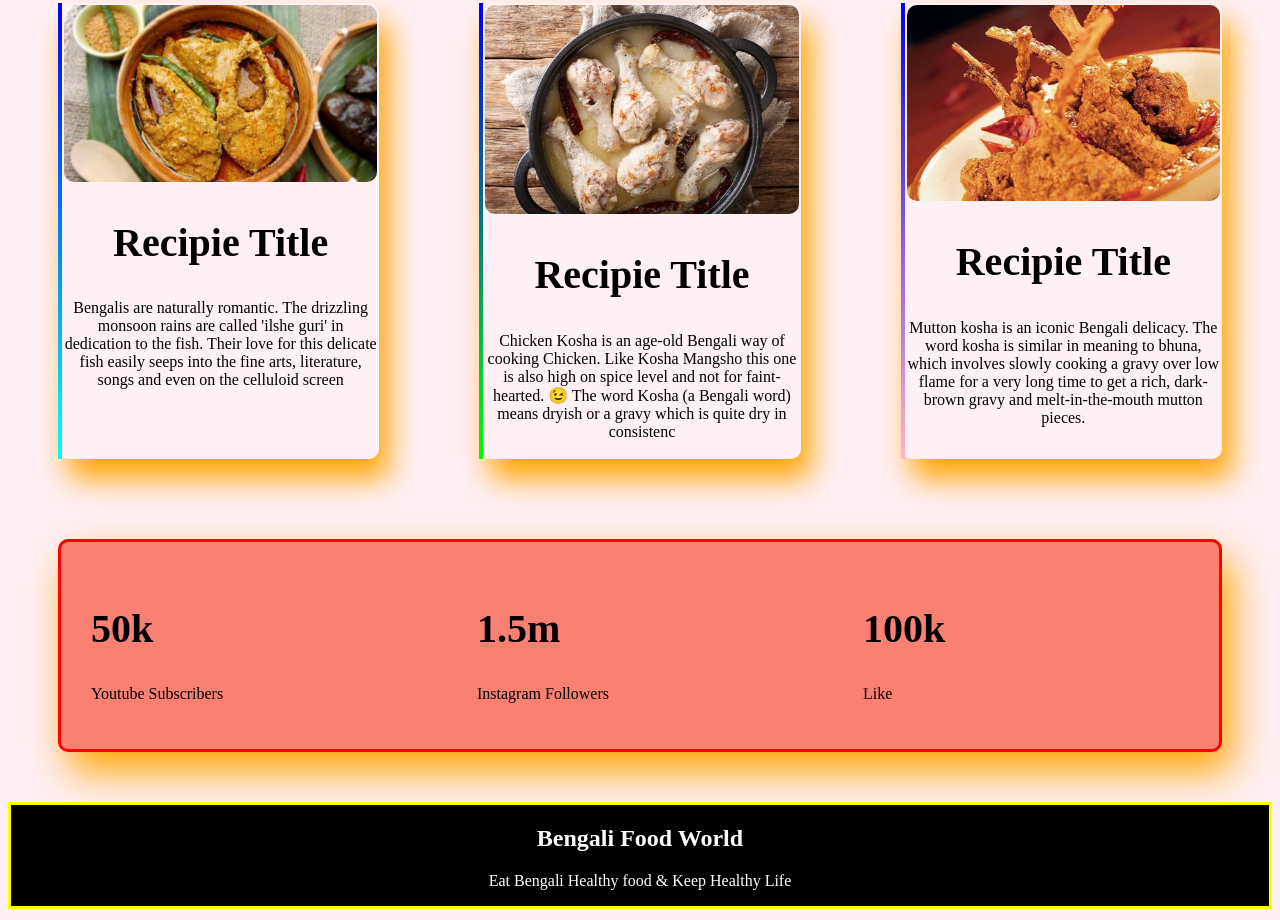
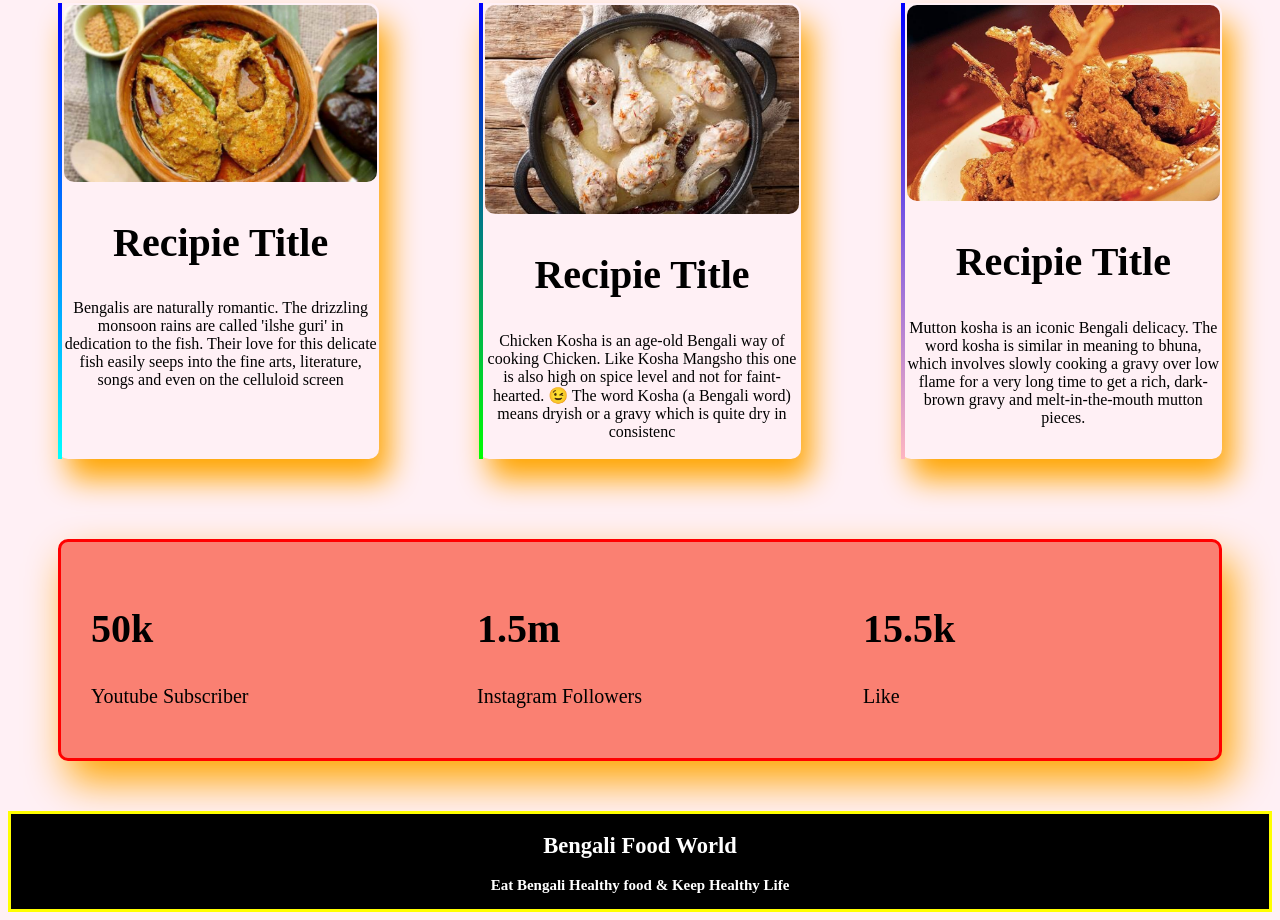
Before and after one commit to shajibsarder/bengali-food-network, a plain HTML site: page index.html in a window 1280 px wide. Shown: the part 1266-2186 px from the top of the page. Drawn offline with Linux system fonts and the light colour scheme; a web font is replaced by a local one.

Commit message:
second add

```diff
--- a/index.html
+++ b/index.html
@@ -32,9 +32,10 @@
             <img class="one" src="img/food/22.jpg" alt="food huunter">
         </div>
         <div class="half-width">
-            <h1 id="bengali"> About Bengali Food </h1>
-            <p> Bengali Cuisine is simple, elegant and extremely tasty. · Bengali cuisine is one of the most diverse
+            <h1 id="about-color"> About Bengali Food </h1>
+            <p> Bengali Cuisine is simple, elegant and extremely tasty · Bengali cuisine is one of the most diverse
                 cuisines, with fish, chicken, mutton, all sorts of seasonal</p>
+
             <a class="button" target="-blank" href=" https://www.grameenphone.com/bn"> Contacts Now </a>
         </div>
     </section>
@@ -78,7 +79,7 @@
 
             <div class="half-width">
                 <h1 class="text">50k</h1>
-                <p> Youtube Subscribers</p>
+                <p> Youtube Subscriber</p>
 
             </div>
             <div class="half-width">
@@ -86,7 +87,7 @@
                 <p>Instagram Followers</p>
             </div>
             <div class="half-width">
-                <h1 class="text">100k </h1>
+                <h1 class="text">15.5k </h1>
                 <p>Like</p>
             </div>
 
--- a/style.css
+++ b/style.css
@@ -27,13 +27,15 @@ body{background: #FFF0F5;}
 
     #no-diet{border-radius: 15px;
                 height:500px;
-        width: 800;}
+                width: 800;}
 
 .about-me{ margin-top: 10px;
          background-image: url(img/shapes/Frame\ 57.jpg);
          font-family: 'Uchen', serif;
          font-size: 20px;
         color: DarkBlue ;}
+ #about-color{color:OrangeRed ;
+                font-size: 40px;}
 
 .button{padding:15px;
         border-radius: 5px;
@@ -77,9 +79,10 @@ body{background: #FFF0F5;}
             background-color: salmon;
             border-radius: 10px;
             font-weight: 300;
-            }
+            font-size: 20px;}
 .footer{border: 3px solid yellow;
         background-color: black;
-        font-weight: 300;
+        font-weight: 800;
         color: white;
-        text-align: center;}
+        text-align: center;
+        font-size: 15px;}
```
